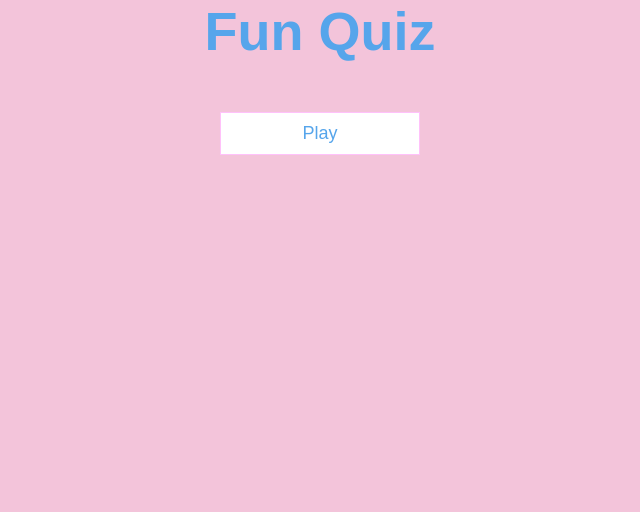
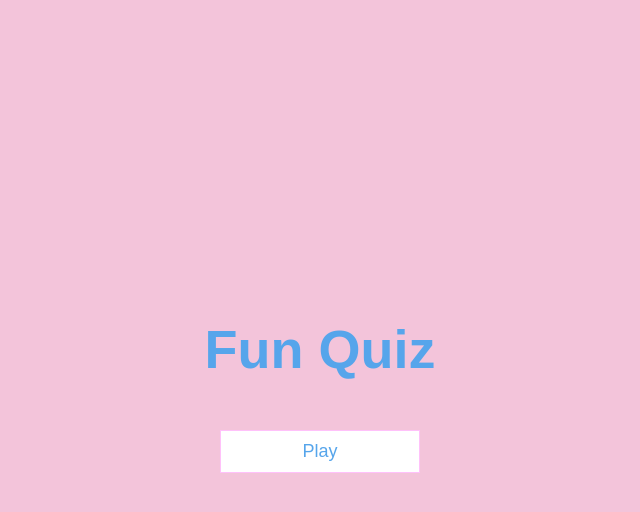
Before and after one commit to pittsannakate/wk4-quiz-app, a plain HTML site: page index.html in a window 1280 px wide. Shown: the whole page, without its empty margins (320-960 px from the left). Drawn offline with Linux system fonts and the light colour scheme.

Commit message:
completed homeowrk

```diff
--- a/app.css
+++ b/app.css
@@ -45,7 +45,7 @@ h3 {
 
 .container {
     width: 100vw;
-    height; 100vh;
+    height: 100vh;
     display: flex;
     justify-content: center;
     align-items: center;
```
